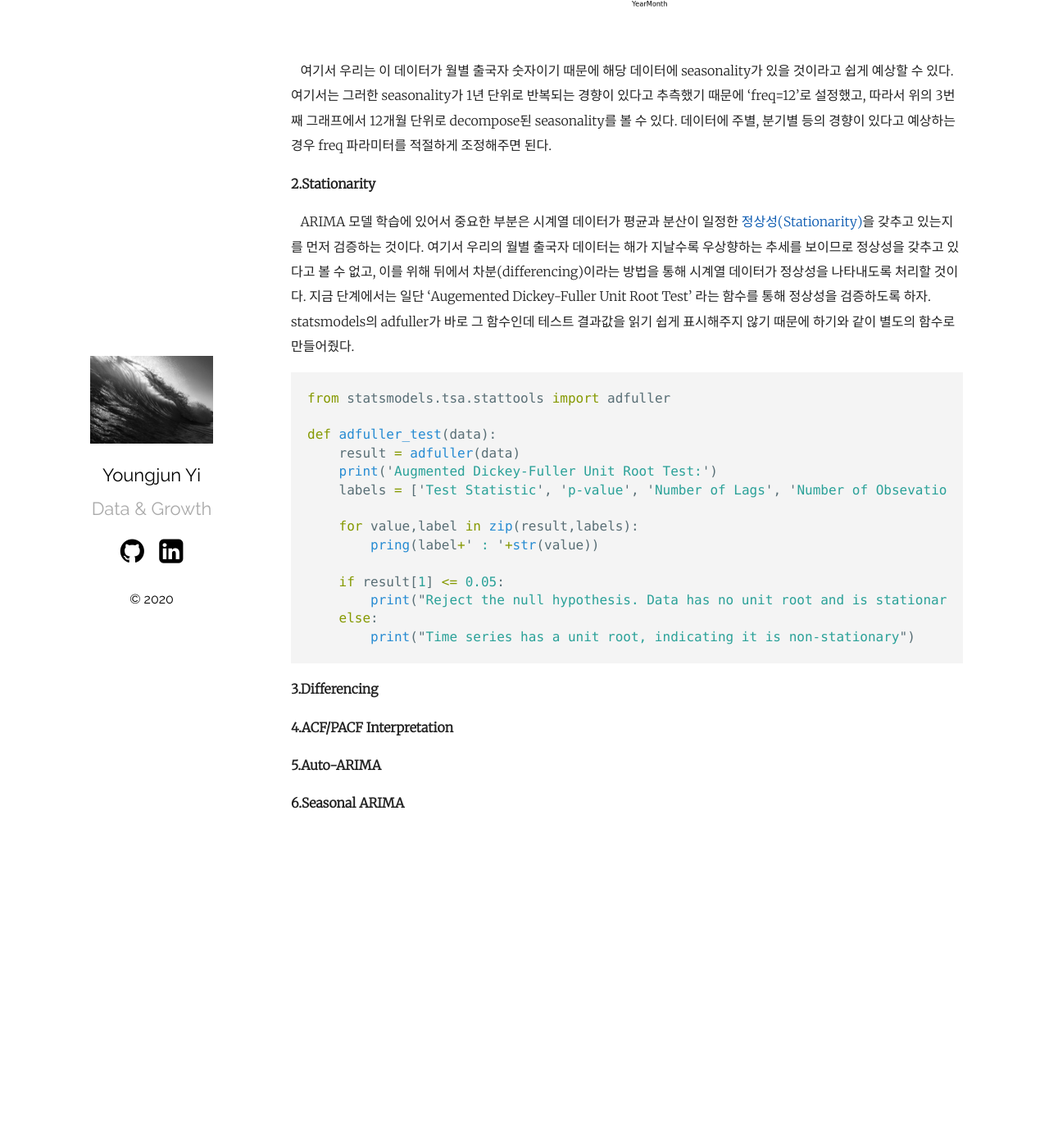
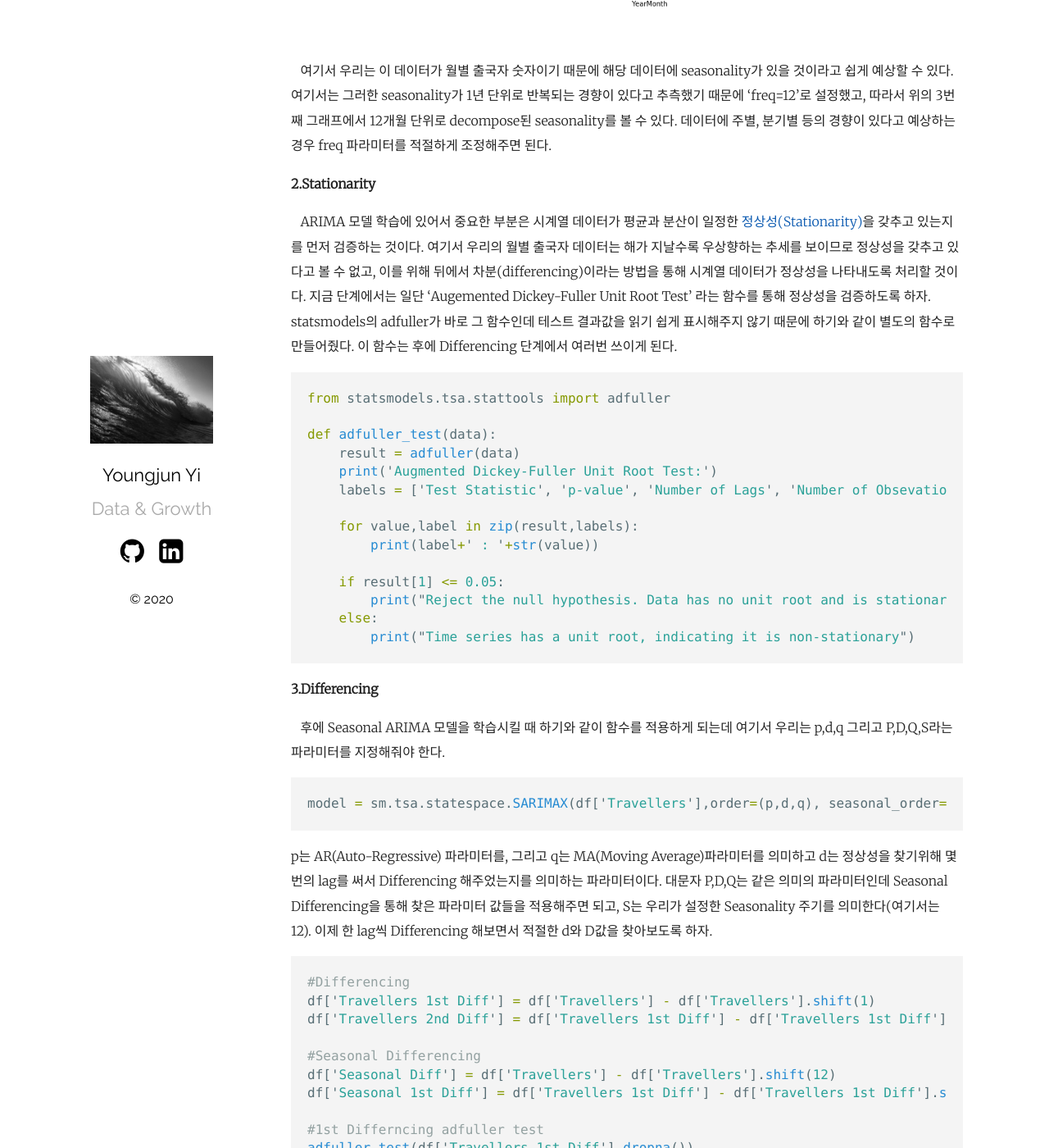
Before and after one commit to youngjunyi/youngjunyi.github.io, a Jekyll site: the page built from _posts/2020-02-26-forecasting-in-marketing-arima.markdown, in a window 1280 px wide and 1400 px high, scrolled down 2191 px. Shown: the whole window at 82% size. Built offline with Jekyll 4.4.1, drawn with Linux system fonts in a browser that asks for light colours; before the commit the page ends 3231 px from its top, so only the background shows below that; some of the changed text lies outside the part shown.

Commit message:
Update 2020-02-26-forecasting-in-marketing-arima.markdown

````diff
--- a/_posts/2020-02-26-forecasting-in-marketing-arima.markdown
+++ b/_posts/2020-02-26-forecasting-in-marketing-arima.markdown
@@ -32,7 +32,7 @@ fig.set_size_inches(16,9)
 
 **2.Stationarity**
 
-&nbsp;&nbsp; ARIMA 모델 학습에 있어서 중요한 부분은 시계열 데이터가 평균과 분산이 일정한 [정상성(Stationarity)][Stationarity]을 갖추고 있는지를 먼저 검증하는 것이다. 여기서 우리의 월별 출국자 데이터는 해가 지날수록 우상향하는 추세를 보이므로 정상성을 갖추고 있다고 볼 수 없고, 이를 위해 뒤에서 차분(differencing)이라는 방법을 통해 시계열 데이터가 정상성을 나타내도록 처리할 것이다. 지금 단계에서는 일단 'Augemented Dickey-Fuller Unit Root Test' 라는 함수를 통해 정상성을 검증하도록 하자. statsmodels의 adfuller가 바로 그 함수인데 테스트 결과값을 읽기 쉽게 표시해주지 않기 때문에 하기와 같이 별도의 함수로 만들어줬다.
+&nbsp;&nbsp; ARIMA 모델 학습에 있어서 중요한 부분은 시계열 데이터가 평균과 분산이 일정한 [정상성(Stationarity)][Stationarity]을 갖추고 있는지를 먼저 검증하는 것이다. 여기서 우리의 월별 출국자 데이터는 해가 지날수록 우상향하는 추세를 보이므로 정상성을 갖추고 있다고 볼 수 없고, 이를 위해 뒤에서 차분(differencing)이라는 방법을 통해 시계열 데이터가 정상성을 나타내도록 처리할 것이다. 지금 단계에서는 일단 'Augemented Dickey-Fuller Unit Root Test' 라는 함수를 통해 정상성을 검증하도록 하자. statsmodels의 adfuller가 바로 그 함수인데 테스트 결과값을 읽기 쉽게 표시해주지 않기 때문에 하기와 같이 별도의 함수로 만들어줬다. 이 함수는 후에 Differencing 단계에서 여러번 쓰이게 된다.
 
 ```python
 from statsmodels.tsa.stattools import adfuller
@@ -43,7 +43,7 @@ def adfuller_test(data):
     labels = ['Test Statistic', 'p-value', 'Number of Lags', 'Number of Obsevations']
 
     for value,label in zip(result,labels):
-        pring(label+' : '+str(value))
+        print(label+' : '+str(value))
 
     if result[1] <= 0.05:
         print("Reject the null hypothesis. Data has no unit root and is stationary")
@@ -54,11 +54,59 @@ def adfuller_test(data):
 
 **3.Differencing**
 
+&nbsp;&nbsp; 후에 Seasonal ARIMA 모델을 학습시킬 때 하기와 같이 함수를 적용하게 되는데 여기서 우리는 p,d,q 그리고 P,D,Q,S라는 파라미터를 지정해줘야 한다.
+
+```python
+model = sm.tsa.statespace.SARIMAX(df['Travellers'],order=(p,d,q), seasonal_order=(P,D,Q,S))
+```
+p는 AR(Auto-Regressive) 파라미터를, 그리고 q는 MA(Moving Average)파라미터를 의미하고 d는 정상성을 찾기위해 몇 번의 lag를 써서 Differencing 해주었는지를 의미하는 파라미터이다. 대문자 P,D,Q는 같은 의미의 파라미터인데 Seasonal Differencing을 통해 찾은 파라미터 값들을 적용해주면 되고, S는 우리가 설정한 Seasonality 주기를 의미한다(여기서는 12). 이제 한 lag씩 Differencing 해보면서 적절한 d와 D값을 찾아보도록 하자.
+
+```python
+#Differencing
+df['Travellers 1st Diff'] = df['Travellers'] - df['Travellers'].shift(1)
+df['Travellers 2nd Diff'] = df['Travellers 1st Diff'] - df['Travellers 1st Diff'].shift(1)
+
+#Seasonal Differencing
+df['Seasonal Diff'] = df['Travellers'] - df['Travellers'].shift(12)
+df['Seasonal 1st Diff'] = df['Travellers 1st Diff'] - df['Travellers 1st Diff'].shift(12)
+
+#1st Differncing adfuller test
+adfuller_test(df['Travellers 1st Diff'].dropna())
+
+#1st Seasonal Differencing
+adfuller_test(df['Seasonal 1st Diff'].dropna())
+```
+
+<img src="/assets/image/adfuller1.PNG" width="70%" height="70%">&nbsp;&nbsp;
+<img src="/assets/image/adfuller2.PNG" width="70%" height="70%">&nbsp;&nbsp;
+
+adfuller test 결과 lag 1 Differencing에서, 또 lag 1 Seasonal Differencing에서 정상성(Stationarity)가 인정된다. 따라서 d=1, D=1로 파라미터 값을 지정할 수 있다.
+
+
 **4.ACF/PACF Interpretation**
 
-**5.Auto-ARIMA**
+&nbsp;&nbsp; 이제 적절한 p,q,P,Q의 값을 찾아야 하는데, 이 [페이지][Rules for parameters]에 다소 복잡한 Rule of Thumb이 잘 정리되어있다. 이를 모두 이해하기 전에 우선 ACF(Auto-Correlation Function)과 PACF(Partial Auto-Correlation Function)을 통해 바로 시각화부터 진행해보자.
 
-**6.Seasonal ARIMA**
+```python
+figure, ((ax1, ax2)) = plt.subplots(nrows=1, ncols=2)
+figure.set_size_inches(16,6)
+ax1 = plot_acf(df["Travellers 1st Diff"].dropna(), ax=ax1)
+ax2 = plot_pacf(df["Travellers 1st Diff"].dropna(), ax=ax2)
+```
+<img src="/assets/image/acf_pacf_diff.png" width="70%" height="70%">&nbsp;&nbsp;
+
+```python
+figure, ((ax1, ax2)) = plt.subplots(nrows=1, ncols=2)
+figure.set_size_inches(16,6)
+ax1 = plot_acf(df["Seasonal 1st Diff"].dropna(), ax=ax1)
+ax2 = plot_pacf(df["Seasonal 1st Diff"].dropna(), ax=ax2)
+```
+<img src="/assets/image/acf_pacf_seasonal_diff.png" width="70%" height="70%">&nbsp;&nbsp;
+
+
+
+
+**5.Seasonal ARIMA**
 
 
 
````
Also changed, not shown: other parts of _posts/2020-02-26-forecasting-in-marketing-arima.markdown (+1 -0 lines).
